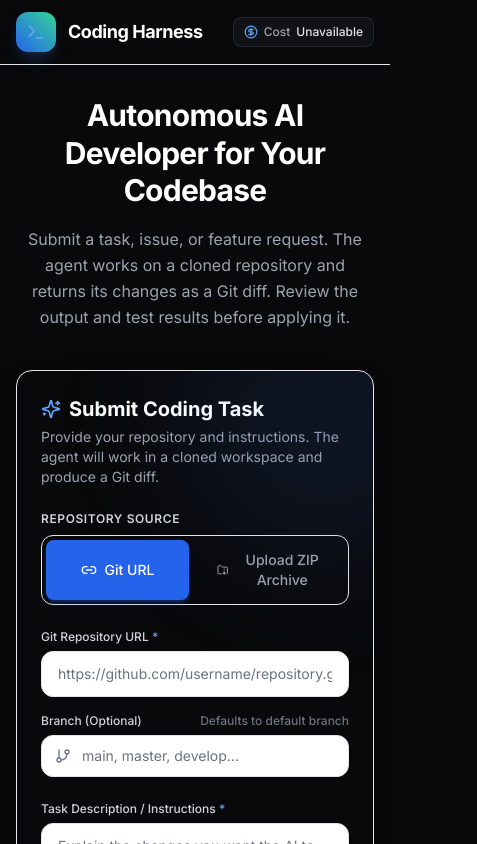
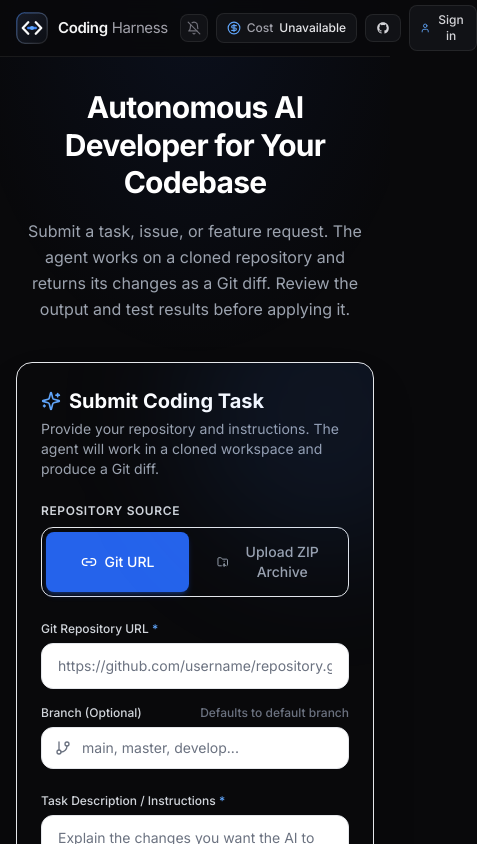
Before and after one commit to satvik-svg/coding-harness, a Next.js app in the folder frontend/: page / in a window 390 px wide. Shown: the top 844 px of the page, 477 px wide, since content can reach past the window. Built offline with nearby package versions, Linux system fonts and the light colour scheme; no server answers.

Commit message:
feat(frontend): upgrade Navbar with custom logo, Cmd+K, alerts, GitHub connect, and auth menu

```diff
--- a/frontend/src/components/Navbar.tsx
+++ b/frontend/src/components/Navbar.tsx
@@ -1,29 +1,197 @@
-import React from 'react';
+import React, { useState } from 'react';
 import Link from 'next/link';
-import { Terminal } from 'lucide-react';
+import { Search, Bell, BellOff, LogOut, User as UserIcon, Unlink } from 'lucide-react';
+import { LogoMark } from './LogoMark';
 import { ProjectCostCard } from './ProjectCostCard';
+import { useAuth } from '../contexts/AuthContext';
+import { useToast } from '../contexts/ToastContext';
+
+function GitHubIcon({ className = 'w-3.5 h-3.5' }: { className?: string }) {
+  return (
+    <svg viewBox="0 0 24 24" fill="currentColor" className={className} aria-hidden="true">
+      <path d="M12 2C6.477 2 2 6.484 2 12.017c0 4.425 2.865 8.18 6.839 9.504.5.092.682-.217.682-.483 0-.237-.008-.868-.013-1.703-2.782.605-3.369-1.343-3.369-1.343-.454-1.158-1.11-1.466-1.11-1.466-.908-.62.069-.608.069-.608 1.003.07 1.53 1.032 1.53 1.032.892 1.53 2.341 1.088 2.91.832.092-.647.35-1.088.636-1.338-2.22-.253-4.555-1.113-4.555-4.951 0-1.093.39-1.988 1.029-2.688-.103-.253-.446-1.272.098-2.65 0 0 .84-.27 2.75 1.026A9.564 9.564 0 0112 6.844c.85.004 1.705.115 2.504.337 1.909-1.296 2.747-1.027 2.747-1.027.546 1.379.202 2.398.1 2.651.64.7 1.028 1.595 1.028 2.688 0 3.848-2.339 4.695-4.566 4.943.359.309.678.92.678 1.855 0 1.338-.012 2.419-.012 2.747 0 .268.18.58.688.482A10.019 10.019 0 0022 12.017C22 6.484 17.522 2 12 2z" />
+    </svg>
+  );
+}
 
 export function Navbar() {
+  const { user, openAuthModal, logout, github, connectGitHub, disconnectGitHub } = useAuth();
+  const { browserAlertsEnabled, toggleBrowserAlerts, toast } = useToast();
+  const [menuOpen, setMenuOpen] = useState(false);
+  const [ghMenuOpen, setGhMenuOpen] = useState(false);
+
+  const openCommandPalette = () => {
+    if (typeof window !== 'undefined') {
+      window.dispatchEvent(new CustomEvent('ch:open-command-palette'));
+    }
+  };
+
   return (
-    <header className="sticky top-0 z-50 border-b border-dark-border bg-dark-200/80 backdrop-blur-md">
-      <div className="max-w-7xl mx-auto px-4 sm:px-6 lg:px-8 h-16 flex items-center justify-between">
-        <div className="flex items-center space-x-3 min-w-0">
-          <Link href="/" className="flex items-center space-x-3 group">
-            <div className="w-10 h-10 rounded-xl bg-gradient-to-tr from-brand-600 to-emerald-400 p-0.5 shadow-lg shadow-brand-500/20 group-hover:scale-105 transition-transform">
-              <div className="w-full h-full bg-dark-100 rounded-[10px] flex items-center justify-center">
-                <Terminal className="w-5 h-5 text-brand-400" />
-              </div>
+    <header className="sticky top-0 z-50 border-b border-white/[0.07] bg-[#09090b]/85 backdrop-blur-md">
+      <div className="max-w-6xl mx-auto px-4 sm:px-6 h-14 flex items-center justify-between gap-3">
+        <Link href="/" className="flex items-center gap-2.5 group flex-shrink-0">
+          <LogoMark className="w-8 h-8 transition-transform duration-200 group-hover:scale-[1.04]" />
+          <div className="flex items-baseline gap-1 tracking-tight">
+            <span className="font-semibold text-[15px] text-zinc-100">Coding</span>
+            <span className="font-normal text-[15px] text-zinc-400 group-hover:text-zinc-300 transition-colors">
+              Harness
+            </span>
+          </div>
+        </Link>
+
+        <div className="flex items-center gap-2">
+          {/* Command Palette Trigger */}
+          <button
+            type="button"
+            onClick={openCommandPalette}
+            className="hidden sm:flex items-center gap-2 rounded-lg border border-white/[0.08] bg-[#111216] hover:border-white/[0.16] px-2.5 py-1.5 text-xs text-zinc-500 hover:text-zinc-300 transition-colors"
+            title="Open command palette (⌘K)"
+          >
+            <Search className="w-3.5 h-3.5" />
+            <span>Search</span>
+            <kbd className="ml-1 px-1 py-0.5 rounded bg-white/[0.05] border border-white/[0.07] font-mono text-[10px] text-zinc-400">
+              ⌘K
+            </kbd>
+          </button>
+
+          {/* Desktop Notification Toggle */}
+          <button
+            type="button"
+            onClick={() => void toggleBrowserAlerts()}
+            className={`p-1.5 rounded-lg border transition-colors ${
+              browserAlertsEnabled
+                ? 'border-brand-500/35 bg-brand-500/10 text-brand-400 hover:bg-brand-500/15'
+                : 'border-white/[0.08] bg-[#111216] text-zinc-500 hover:text-zinc-200 hover:border-white/[0.16]'
+            }`}
+            title={
+              browserAlertsEnabled
+                ? 'Desktop completion alerts enabled'
+                : 'Enable desktop alerts when tasks finish'
+            }
+            aria-label="Toggle desktop notifications"
+          >
+            {browserAlertsEnabled ? (
+              <Bell className="w-3.5 h-3.5" />
+            ) : (
+              <BellOff className="w-3.5 h-3.5" />
+            )}
+          </button>
+
+          <ProjectCostCard />
+
+          {/* GitHub OAuth Connect / Connected Pill */}
+          {github.connected ? (
+            <div className="relative">
+              <button
+                type="button"
+                onClick={() => {
+                  setGhMenuOpen((prev) => !prev);
+                  setMenuOpen(false);
+                }}
+                className="flex items-center gap-1.5 rounded-lg border border-emerald-500/25 bg-emerald-500/[0.08] hover:border-emerald-500/40 px-2.5 py-1.5 text-xs text-emerald-300 transition-colors"
+                title={`GitHub connected as @${github.login}`}
+              >
+                {github.avatarUrl ? (
+                  <img
+                    src={github.avatarUrl}
+                    alt={github.login || 'GitHub'}
+                    className="w-4 h-4 rounded-full"
+                  />
+                ) : (
+                  <GitHubIcon className="w-3.5 h-3.5" />
+                )}
+                <span className="hidden md:inline font-mono text-[11px] max-w-[100px] truncate">
+                  @{github.login}
+                </span>
+              </button>
+
+              {ghMenuOpen && (
+                <div className="absolute right-0 top-full mt-2 w-52 rounded-xl border border-white/[0.1] bg-[#111216] p-1.5 shadow-xl animate-enter">
+                  <div className="px-2.5 py-2 border-b border-white/[0.06] mb-1">
+                    <p className="text-[10px] uppercase tracking-wider text-zinc-500">
+                      GitHub connected
+                    </p>
+                    <p className="text-xs font-mono text-zinc-200 truncate mt-0.5">
+                      @{github.login}
+                    </p>
+                  </div>
+                  <button
+                    type="button"
+                    onClick={() => {
+                      setGhMenuOpen(false);
+                      disconnectGitHub();
+                    }}
+                    className="w-full flex items-center gap-2 px-2.5 py-1.5 rounded-lg text-xs text-zinc-400 hover:text-zinc-100 hover:bg-white/[0.05] transition-colors"
+                  >
+                    <Unlink className="w-3.5 h-3.5" />
+                    <span>Disconnect GitHub</span>
+                  </button>
+                </div>
+              )}
             </div>
-            <div>
-              <div className="flex items-center space-x-2">
-                <span className="font-bold text-lg text-white tracking-tight">Coding Harness</span>
-              </div>
-              <p className="text-xs text-gray-400 hidden sm:block">AI Developer Engine</p>
+          ) : (
+            <button
+              type="button"
+              onClick={() => connectGitHub()}
+              className="flex items-center gap-1.5 rounded-lg border border-white/[0.08] bg-[#111216] hover:border-brand-500/40 hover:text-white px-2.5 py-1.5 text-xs font-medium text-zinc-300 transition-colors"
+              title="Connect GitHub for 1-click repo selection and Pull Requests"
+            >
+              <GitHubIcon className="w-3.5 h-3.5" />
+              <span className="hidden sm:inline">Connect GitHub</span>
+            </button>
+          )}
+
+          {/* User Auth Controls */}
+          {user ? (
+            <div className="relative">
+              <button
+                type="button"
+                onClick={() => {
+                  setMenuOpen((prev) => !prev);
+                  setGhMenuOpen(false);
+                }}
+                className="flex items-center gap-2 rounded-lg border border-white/[0.08] bg-[#111216] hover:border-white/[0.16] px-2.5 py-1.5 text-xs text-zinc-200 transition-colors"
+              >
+                <span className="w-4 h-4 rounded bg-brand-600/25 text-brand-300 flex items-center justify-center font-semibold text-[10px] uppercase">
+                  {user.email.charAt(0)}
+                </span>
+                <span className="hidden md:inline max-w-[120px] truncate text-zinc-300">
+                  {user.email}
+                </span>
+              </button>
+
+              {menuOpen && (
+                <div className="absolute right-0 top-full mt-2 w-52 rounded-xl border border-white/[0.1] bg-[#111216] p-1.5 shadow-xl animate-enter">
+                  <div className="px-2.5 py-2 border-b border-white/[0.06] mb-1">
+                    <p className="text-[10px] uppercase tracking-wider text-zinc-500">Signed in</p>
+                    <p className="text-xs text-zinc-200 truncate mt-0.5">{user.email}</p>
+                  </div>
+                  <button
+                    type="button"
+                    onClick={() => {
+                      setMenuOpen(false);
+                      logout();
+                      toast('Signed out', { variant: 'info' });
+                    }}
+                    className="w-full flex items-center gap-2 px-2.5 py-1.5 rounded-lg text-xs text-zinc-400 hover:text-zinc-100 hover:bg-white/[0.05] transition-colors"
+                  >
+                    <LogOut className="w-3.5 h-3.5" />
+                    <span>Sign out</span>
+                  </button>
+                </div>
+              )}
             </div>
-          </Link>
+          ) : (
+            <button
+              type="button"
+              onClick={() => openAuthModal('login')}
+              className="flex items-center gap-1.5 rounded-lg border border-white/[0.08] bg-[#111216] hover:border-brand-500/40 hover:text-white px-2.5 py-1.5 text-xs font-medium text-zinc-300 transition-colors"
+            >
+              <UserIcon className="w-3.5 h-3.5 text-brand-400" />
+              <span>Sign in</span>
+            </button>
+          )}
         </div>
-
-        <ProjectCostCard />
       </div>
     </header>
   );
--- a/frontend/src/pages/_app.tsx
+++ b/frontend/src/pages/_app.tsx
@@ -1,26 +1,45 @@
 import type { AppProps } from 'next/app';
 import Head from 'next/head';
 import { Navbar } from '../components/Navbar';
+import { AuthModal } from '../components/AuthModal';
+import { CommandPalette } from '../components/CommandPalette';
+import { AuthProvider } from '../contexts/AuthContext';
+import { ToastProvider } from '../contexts/ToastContext';
 import '../styles/globals.css';
 
 export default function App({ Component, pageProps }: AppProps) {
   return (
     <>
       <Head>
-        <title>Coding Harness - Autonomous AI Developer & Sandbox</title>
+        <title>Coding Harness</title>
         <meta
           name="description"
-          content="Autonomous software engineering platform that inspects code, plans edits, runs sandboxed commands, and generates tested Git diffs."
+          content="Inspect repositories, run coding tasks, and generate clean Git diffs."
         />
         <meta name="viewport" content="width=device-width, initial-scale=1" />
-        <link rel="icon" href="/favicon.ico" />
+        <link rel="icon" type="image/svg+xml" href="/favicon.svg" />
       </Head>
-      <div className="min-h-screen bg-dark-200 text-gray-100 flex flex-col font-sans">
-        <Navbar />
-        <main className="flex-1">
-          <Component {...pageProps} />
-        </main>
-      </div>
+      <ToastProvider>
+        <AuthProvider>
+          <div className="min-h-screen bg-[#09090b] text-zinc-100 flex flex-col font-sans">
+            {/* Ultra-subtle top ambient blue edge wash — restrained, not neon */}
+            <div
+              className="pointer-events-none fixed inset-x-0 top-0 h-[360px] z-0"
+              style={{
+                background:
+                  'radial-gradient(60% 100% at 50% 0%, rgba(37, 99, 235, 0.08) 0%, rgba(9, 9, 11, 0) 100%)',
+              }}
+              aria-hidden="true"
+            />
+            <Navbar />
+            <main className="relative z-10 flex-1">
+              <Component {...pageProps} />
+            </main>
+            <AuthModal />
+            <CommandPalette />
+          </div>
+        </AuthProvider>
+      </ToastProvider>
     </>
   );
 }
```
